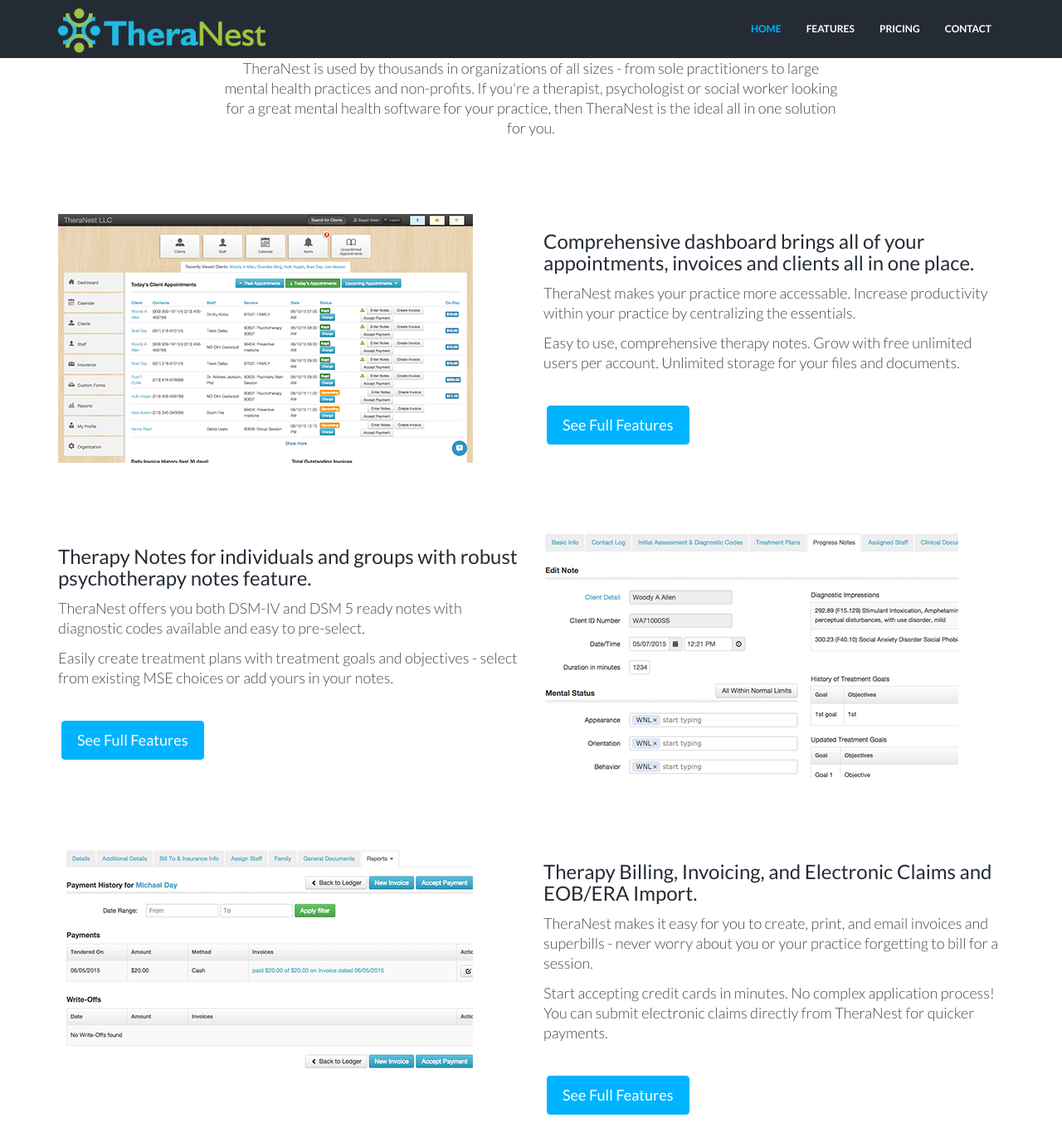
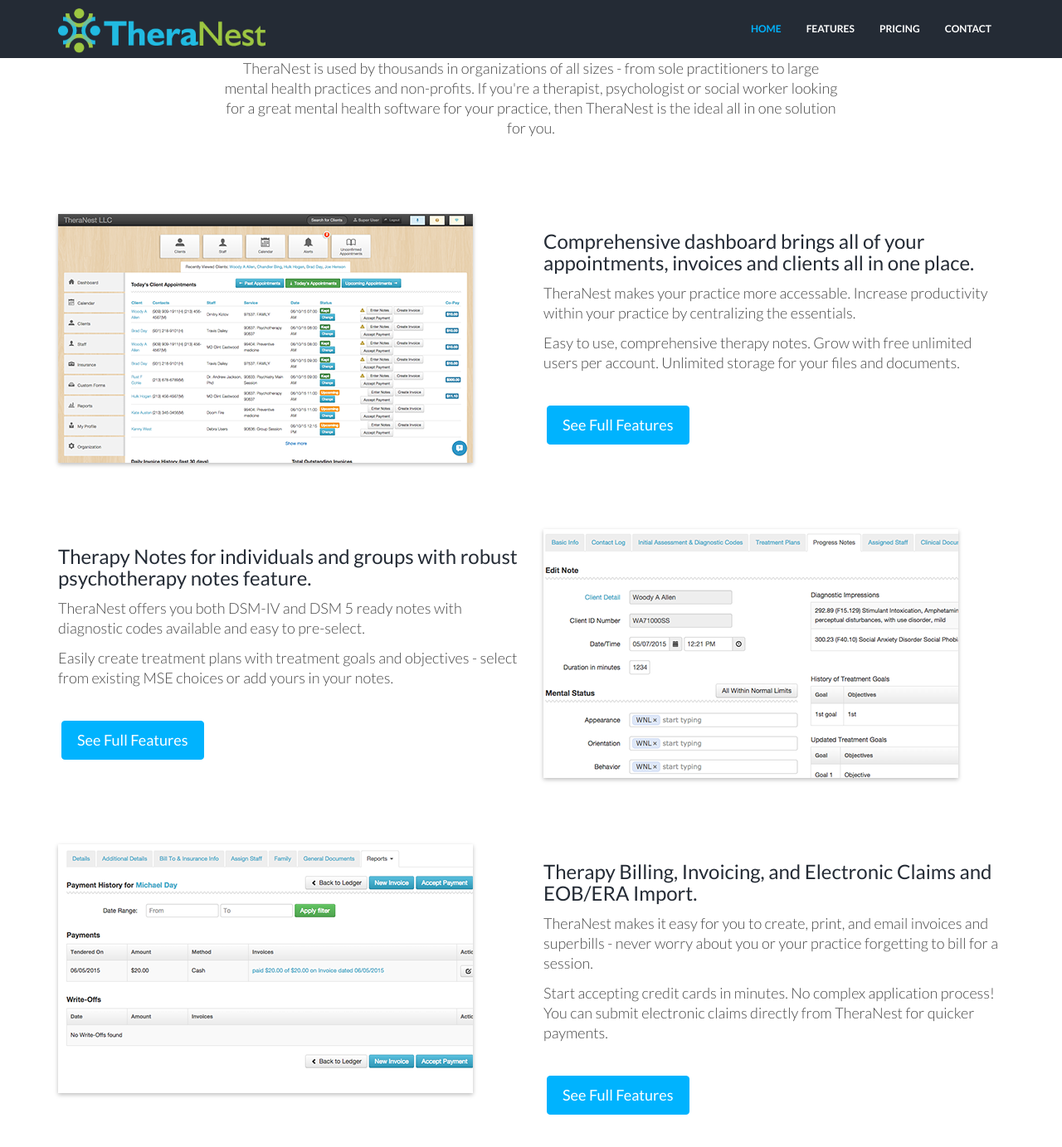
Before and after one commit to kaylacille/theranest-update, a Jekyll site: the page built from index.html, in a window 1280 px wide and 1400 px high, scrolled down 974 px. Shown: the top 1383 px of the window at 83% size. Built offline with Jekyll 4.4.1, drawn with Linux system fonts in a browser that asks for light colours; nearby versions of some CDN libraries.

Commit message:
Add subtle shadows to mtb img

```diff
--- a/_includes/css/style.css
+++ b/_includes/css/style.css
@@ -208,6 +208,9 @@
 .mtb {
 	margin-top: 80px;
 	margin-bottom: 80px;
+}
+.mtb img{
+	 box-shadow: 0 2px 5px 0 rgba(0, 0, 0, 0.26);
 }
 
 .mb {
@@ -554,9 +557,6 @@
 	background: {{ site.colors.primary }};
 }
 
-.index-features img{
-	 box-shadow: 0 2px 5px 0 rgba(0, 0, 0, 0.26);
-}
 
 /* Contact Page */
 #contactwrap {
--- a/index.html
+++ b/index.html
@@ -4,7 +4,7 @@
 permalink: /
 ---
 
-<div class="container mtb centered index-features">
+<div class="container mtb centered">
     <div class="row">
         <div class="col-lg-8 col-lg-offset-2">
             <h1>Our Features</h1>
```
